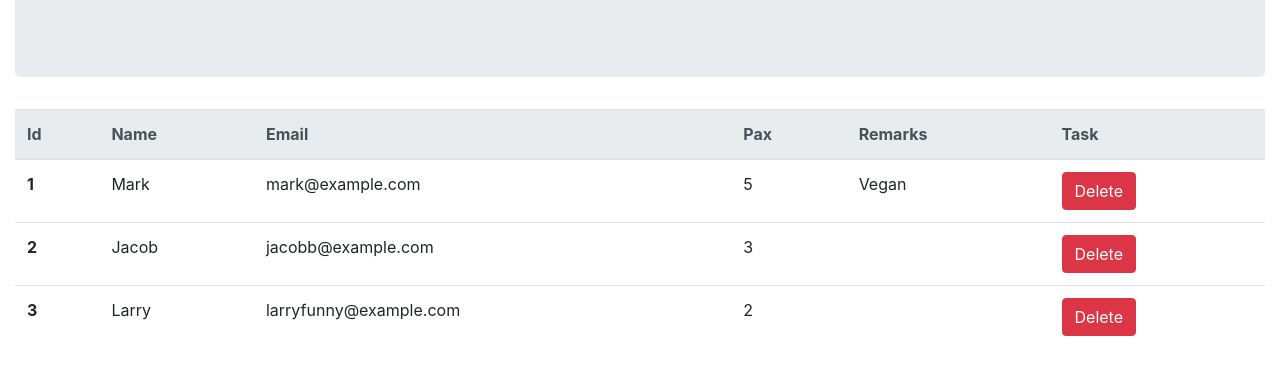
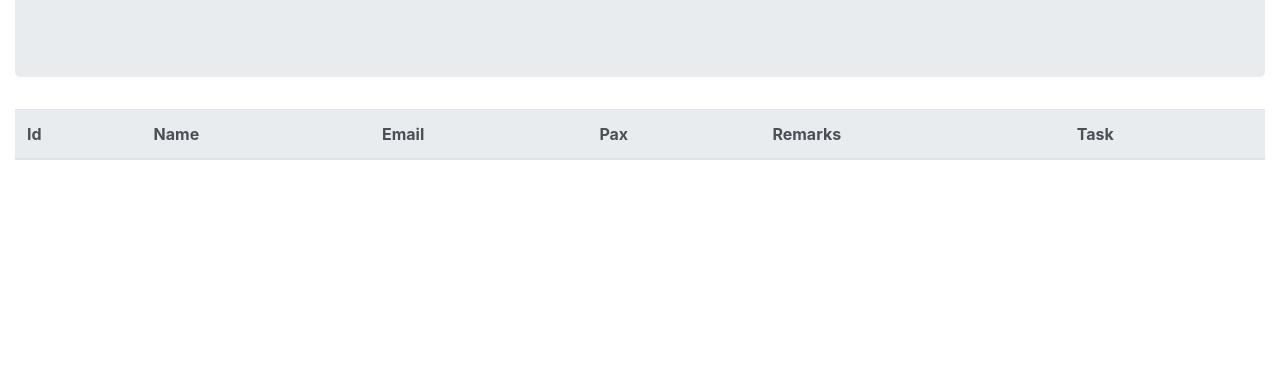
Before and after one commit to EmmEffTee/EmmEffTee.github.io, a plain HTML site: page table-booking-app/list.html in a window 1280 px wide. Shown: the part 230-604 px from the top of the page. Drawn offline with nearby package versions, Linux system fonts and the light colour scheme; no server answers.

Commit message:
removed default row in table in list html

```diff
--- a/table-booking-app/list.html
+++ b/table-booking-app/list.html
@@ -68,36 +68,7 @@
               </tr>
             </thead>
             <tbody>
-              <tr>
-                <th scope="row">1</th>
-                <td>Mark</td>
-                <td>mark@example.com</td>
-                <td>5</td>
-                <td>Vegan</td>
-                <td>
-                  <button type="submit" class="btn btn-danger">Delete</button>
-                </td>
-              </tr>
-              <tr>
-                <th scope="row">2</th>
-                <td>Jacob</td>
-                <td>jacobb@example.com</td>
-                <td>3</td>
-                <td></td>
-                <td>
-                  <button type="submit" class="btn btn-danger">Delete</button>
-                </td>
-              </tr>
-              <tr>
-                <th scope="row">3</th>
-                <td>Larry</td>
-                <td>larryfunny@example.com</td>
-                <td>2</td>
-                <td></td>
-                <td>
-                  <button type="submit" class="btn btn-danger">Delete</button>
-                </td>
-              </tr>
+
             </tbody>
           </table>
         </div> <!-- Booking List col -->
--- a/table-booking-app/scripts/list.js
+++ b/table-booking-app/scripts/list.js
@@ -26,7 +26,7 @@ function GetBookings(){
         row.insertCell(2).innerHTML = gEmail;
         row.insertCell(3).innerHTML = gPax;
         row.insertCell(4).innerHTML = ""; //Remarks
-        row.insertCell(5).innerHTML = "<button id='" + buttonId + "'>Delete</button><br/>";
+        row.insertCell(5).innerHTML = "<button id='" + buttonId + "' class='btn btn-danger'>Delete</button><br/>";
 
 
         bookingIds.push(buttonId);
```
